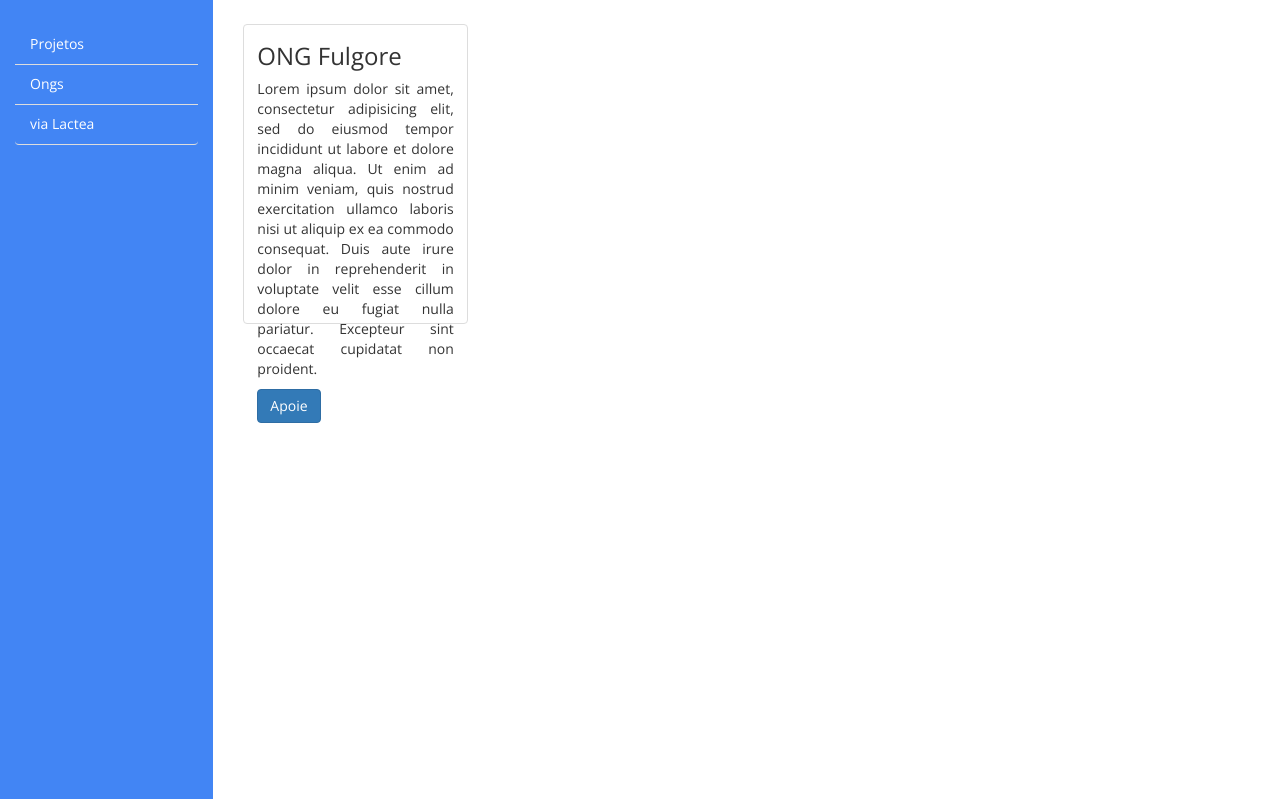
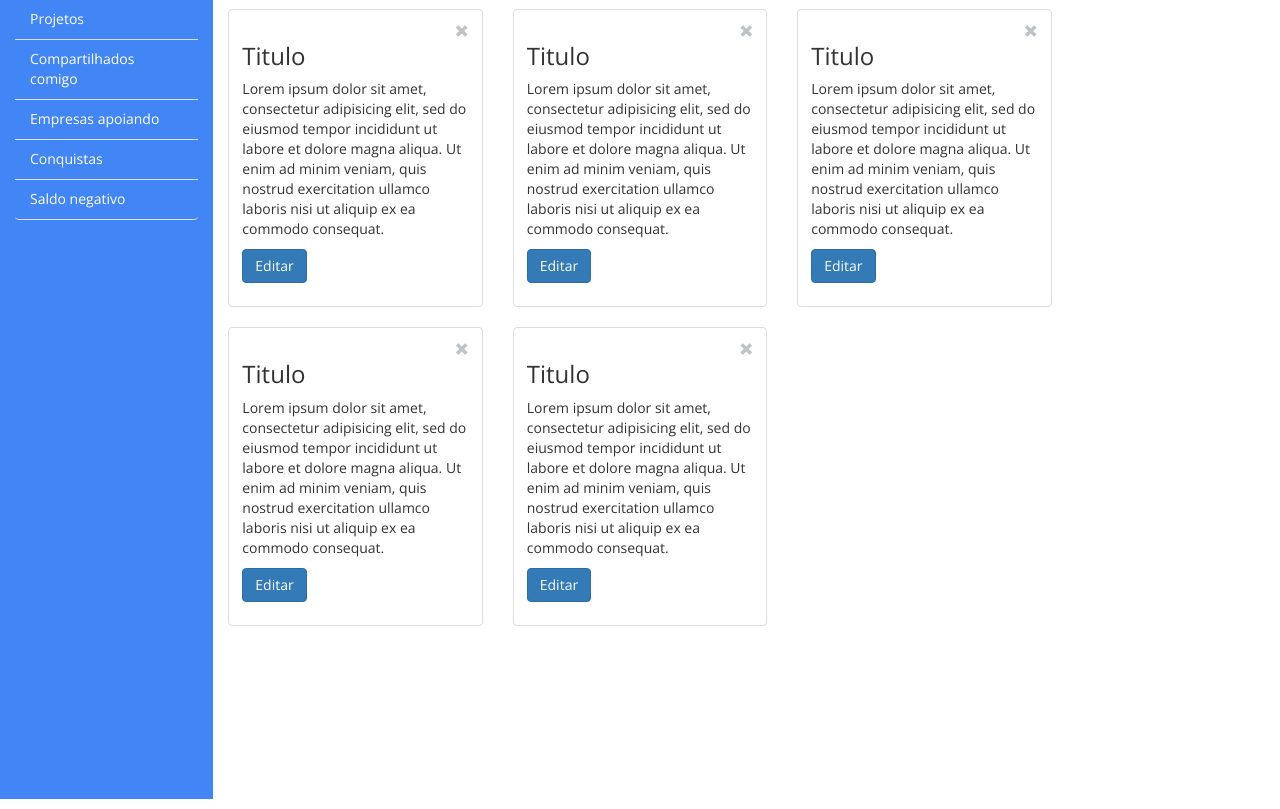
Before and after one commit to opensanca/maoaberta, a Django app: page / in a window 1280 px wide. Shown: the part 51-860 px from the top of the page. Run offline with Django 3.2, Linux system fonts and the light colour scheme; some libraries are stand-ins or nearby versions.

Commit message:
update base.html update menu fix block contents add more examples

```diff
--- a/maoaberta/templates/base.html
+++ b/maoaberta/templates/base.html
@@ -57,11 +57,13 @@
     {% block menu %}
 
     <aside class="col-md-2 col-sm-2 menu">
-      <div class="adjust-items">
+      <div class="adjust- items">
         <ul class="list-group">
           <li class="list-group-item"><a href="#">Projetos</a></li>
-          <li class="list-group-item"><a href="#">Ongs</a></li>
-          <li class="list-group-item"><a href="#">via Lactea</a></li>
+          <li class="list-group-item"><a href="#">Compartilhados comigo</a></li>
+          <li class="list-group-item"><a href="#">Empresas apoiando</a></li>
+          <li class="list-group-item"><a href="#">Conquistas</a></li>
+          <li class="list-group-item"><a href="#">Saldo negativo</a></li>
         </ul>
       </div>
     </aside>
@@ -69,17 +71,76 @@
     {% endblock menu %}
 
     {% block content %}
-    <div class="col-md-8 col-sm-2 left-side-bar">
+    <article class="col-md-8 col-sm-2 left-side-bar">
       <div class="row">
         <div class="col-sm-4 col-md-4 col-lg-4">
-          <div class="org thumbnail">
-            <article class="caption">
-              <h3>ONG Fulgore</h3>
-              <p> Lorem ipsum dolor sit amet, consectetur adipisicing elit, sed do eiusmod tempor incididunt ut labore et dolore magna aliqua. Ut enim ad minim veniam, quis nostrud exercitation ullamco laboris nisi ut aliquip ex ea commodo consequat. Duis aute irure dolor in reprehenderit in voluptate velit esse cillum dolore eu fugiat nulla pariatur. Excepteur sint occaecat cupidatat non proident.</p>
+          <div class="thumbnail">
+
+            <div class="caption">
+                <span class="glyphicon glyphicon-remove pull-right" aria-hidden="true"></span>
+
+              <h3>Titulo</h3>
+              <p> Lorem ipsum dolor sit amet, consectetur adipisicing elit, sed do eiusmod tempor incididunt ut labore et dolore magna aliqua. Ut enim ad minim veniam, quis nostrud exercitation ullamco laboris nisi ut aliquip ex ea commodo consequat.</p>
               <p>
-                <a href="#" class="btn btn-primary" role="button">Apoie</a>
+                <a href="#" class="btn btn-primary" role="button">Editar</a>
               </p>
-            </article>
+            </div>
+          </div>
+        </div>
+
+        <div class="col-sm-6 col-md-4 col-lg-4">
+          <div class="thumbnail">
+            <div class="caption">
+                <span class="glyphicon glyphicon-remove pull-right" aria-hidden="true"></span>
+              <h3>Titulo</h3>
+              <p> Lorem ipsum dolor sit amet, consectetur adipisicing elit, sed do eiusmod tempor incididunt ut labore et dolore magna aliqua. Ut enim ad minim veniam, quis nostrud exercitation ullamco laboris nisi ut aliquip ex ea commodo consequat.</p>
+              <p><a href="#" class="btn btn-primary" role="button">Editar</a>
+                </p>
+            </div>
+          </div>
+        </div>
+
+        <div class="col-sm-6 col-md-4 col-lg-4">
+          <div class="thumbnail">
+            <div class="caption">
+                <span class="glyphicon glyphicon-remove pull-right" aria-hidden="true"></span>
+              <h3>Titulo</h3>
+              <p> Lorem ipsum dolor sit amet, consectetur adipisicing elit, sed do eiusmod tempor incididunt ut labore et dolore magna aliqua. Ut enim ad minim veniam, quis nostrud exercitation ullamco laboris nisi ut aliquip ex ea commodo consequat.</p>
+              <p><a href="#" class="btn btn-primary" role="button">Editar</a>
+                </p>
+            </div>
+          </div>
+        </div>
+      </div><!--/row-->
+
+      <div class="row">
+        <div class="col-sm-6 col-md-4 col-lg-4">
+          <div class="thumbnail">
+            <div class="caption">
+                <span class="glyphicon glyphicon-remove pull-right" aria-hidden="true"></span>
+              <h3>Titulo</h3>
+              <p> Lorem ipsum dolor sit amet, consectetur adipisicing elit, sed do eiusmod tempor incididunt ut labore et dolore magna aliqua. Ut enim ad minim veniam, quis nostrud exercitation ullamco laboris nisi ut aliquip ex ea commodo consequat.</p>
+              <p><a href="#" class="btn btn-primary" role="button">Editar</a>
+                </p>
+            </div>
+          </div>
+        </div>
+
+        <div class="col-sm-6 col-md-4 col-lg-4">
+          <div class="thumbnail">
+            <div class="caption">
+                <span class="glyphicon glyphicon-remove pull-right" aria-hidden="true"></span>
+              <h3>Titulo</h3>
+              <p> Lorem ipsum dolor sit amet, consectetur adipisicing elit, sed do eiusmod tempor incididunt ut labore et dolore magna aliqua. Ut enim ad minim veniam, quis nostrud exercitation ullamco laboris nisi ut aliquip ex ea commodo consequat.</p>
+              <p><a href="#" class="btn btn-primary" role="button">Editar</a>
+                </p>
+            </div>
+          </div>
+        </div>
+
+      </div><!--/row-->
+
+    </article>
           </div>
         </div>
       </div>
```
